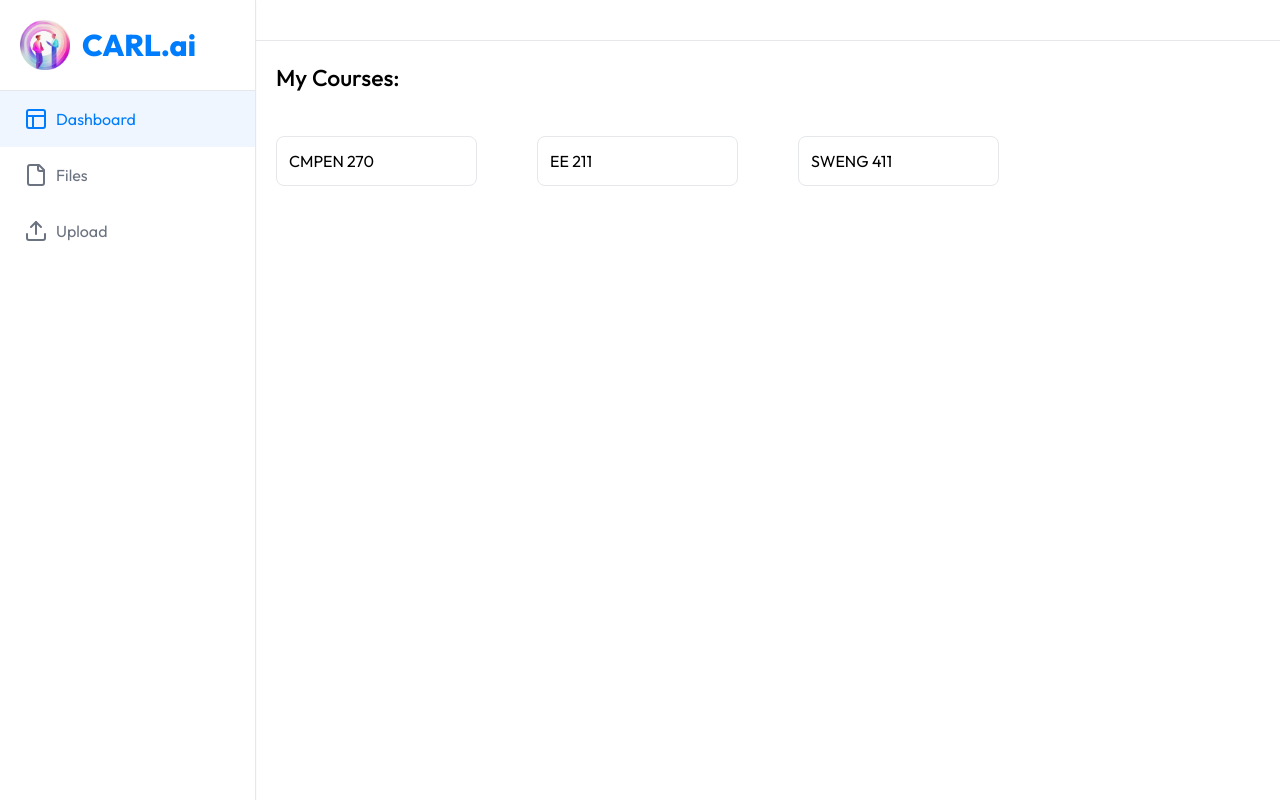
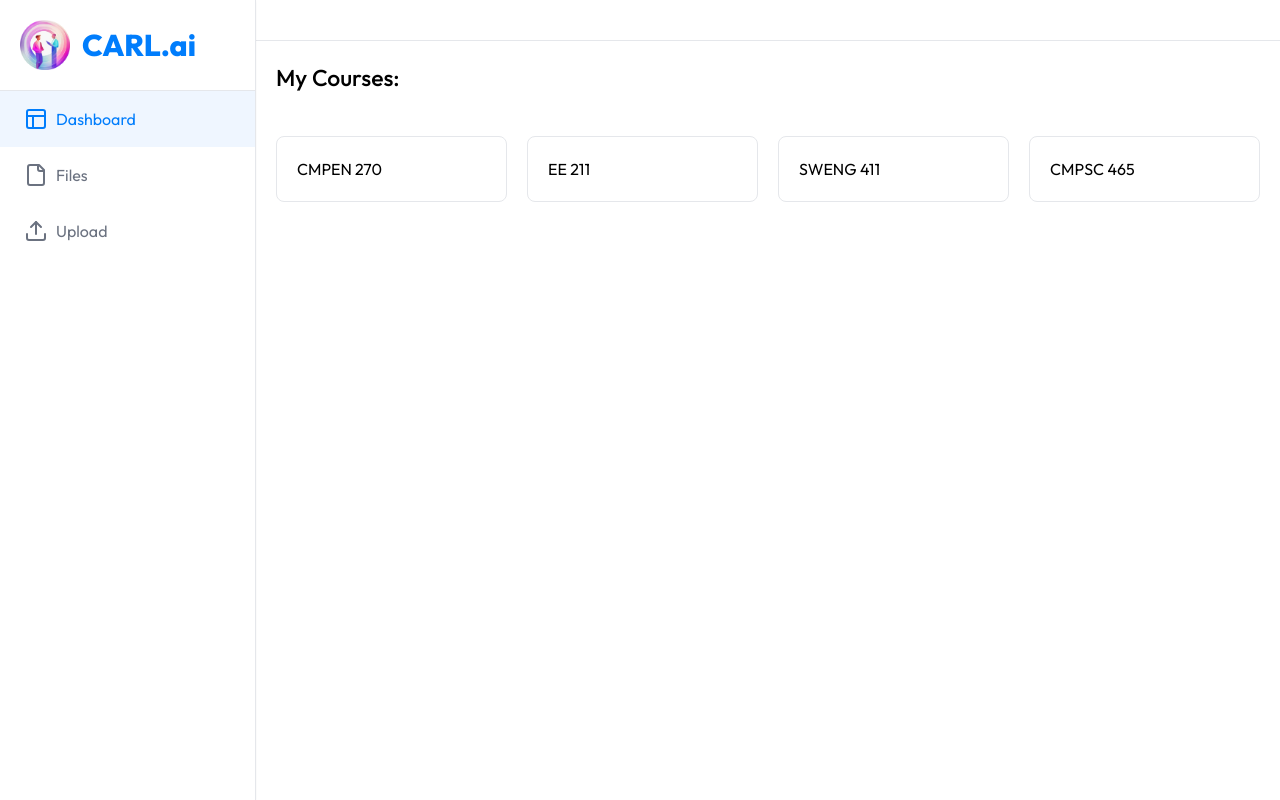
Before and after one commit to xshlc/carl-webapp, a Next.js app: page /dashboard in a window 1280 px wide. Built offline with nearby package versions, Linux system fonts and the light colour scheme.

Commit message:
minor fixes

```diff
--- a/app/(dashboard)/(routes)/dashboard/page.js
+++ b/app/(dashboard)/(routes)/dashboard/page.js
@@ -16,18 +16,22 @@ function Dashboard() {
       id: 3,
       name: 'SWENG 411',
     },
+    {
+      id: 4,
+      name: 'CMPSC 465',
+    },
   ]
   return (
     <div>
       <h2 className='text-[23px] font-medium p-5'>My Courses:</h2>
       <div
         className='grid grid-cols-1 sm:grid-cols-2
-        md:grid-cols-3 lg:grid-cols-4 mt-5 gap-5'
+        md:grid-cols-3 lg:grid-cols-4 mt-5 gap-5 m-5'
       >
         {courseList.map((item, index) => (
           <div
-            className='border rounded-lg p-3 ml-5 mr-5
-            cursor-pointer hover:border-purple-300'
+            className='border rounded-lg p-5
+             cursor-pointer hover:border-purple-500'
           >
             <h2>{item.name}</h2>
           </div>
--- a/app/_components/Header.js
+++ b/app/_components/Header.js
@@ -46,7 +46,7 @@ function Header() {
               <div className='sm:flex sm:gap-4'>
                 <a
                   className='block rounded-md bg-primary px-5 py-2.5 text-sm font-medium text-white transition hover:bg-blue-700'
-                  href='/files'
+                  href='/dashboard'
                 >
                   Get Started
                 </a>
```
